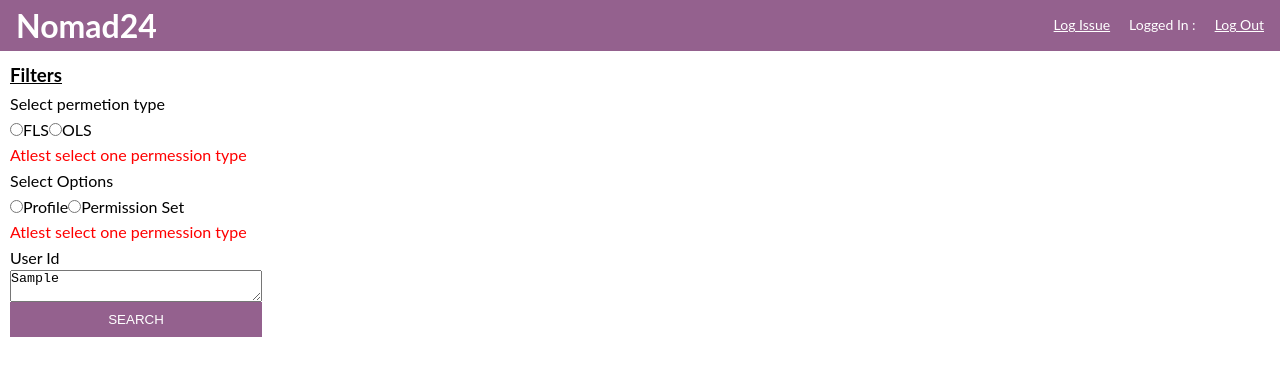
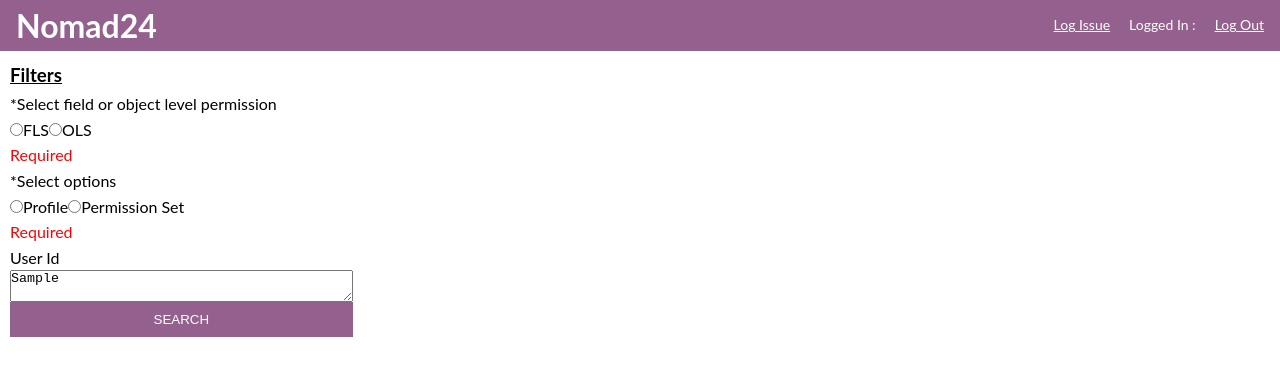
Before and after one commit to Sarveshgithub/Nomad, a React (Create React App) app in the folder client/: page /home in a window 1280 px wide. Both pictures are taken after typing "Sample" into the empty fields and a click on the button "SEARCH". Shown: the top 376 px of the page. Built offline with nearby package versions, Linux system fonts and the light colour scheme; no server answers.

Commit message:
UI changes

```diff
--- a/client/src/component/Home.js
+++ b/client/src/component/Home.js
@@ -11,8 +11,8 @@ function Home(props) {
   const [serverError, setServerError] = useState("");
   const [isSubmitting, setIsSubmitting] = useState(false);
   const [filters, setFilters] = useState({
-    objApi: "contact",
-    fieldApi: "contact.name,contact.email",
+    objApi: "",
+    fieldApi: "",
     userId: "",
     permName: "",
     profileName: "",
@@ -35,11 +35,17 @@ function Home(props) {
   };
   const validation = () => {
     const tempErr = {};
-    if (!filters.isProfile && !filters.isPerm) {
-      tempErr["typeError"] = "Atlest select one permession type";
+    if (!filters.permType) {
+      tempErr["permType"] = "Required";
     }
-    if (!filters.objApi && !filters.fieldApi) {
-      tempErr["apiError"] = "Atlest enter Object or Field Api Name";
+    if (!filters.fslOLS) {
+      tempErr["fslOLS"] = "Required";
+    }
+    if (!filters.fieldApi && filters.fslOLS === "FLS") {
+      tempErr["fieldApi"] = "Required";
+    }
+    if (!filters.objApi && filters.fslOLS === "OLS") {
+      tempErr["objApi"] = "Required";
     }
     return tempErr;
   };
@@ -123,14 +129,14 @@ function Home(props) {
         justifyContent: "space-around",
       }}
     >
-      <div style={{ width: "20%" }}>
+      <div style={{ width: "30%" }}>
         <form onSubmit={submitHandler} noValidate>
           <div style={{ display: "flex", flexDirection: "column" }}>
             <h3>
               <u>Filters</u>
             </h3>
             <div>
-              Select permetion type
+              *Select field or object level permission
               <p>
                 <label>
                   <input
@@ -151,10 +157,10 @@ function Home(props) {
                   {"OLS"}
                 </label>
               </p>
-              {error.typeError && <p className="redColor">{error.typeError}</p>}
+              {error.fslOLS && <p className="redColor">{error.fslOLS}</p>}
             </div>
             <div>
-              Select Options
+              *Select options
               <p>
                 <label>
                   <input
@@ -175,11 +181,11 @@ function Home(props) {
                   {"Permission Set"}
                 </label>
               </p>
-              {error.typeError && <p className="redColor">{error.typeError}</p>}
+              {error.permType && <p className="redColor">{error.permType}</p>}
             </div>
             {filters.fslOLS === "OLS" && (
               <label style={{ display: "flex", flexDirection: "column" }}>
-                Object Api Names
+                *Enter object api names with comma seprated
                 <textarea
                   type="text"
                   name="objApi"
@@ -189,9 +195,10 @@ function Home(props) {
                 />
               </label>
             )}
+            {error.objApi && <p className="redColor">{error.objApi}</p>}
             {filters.fslOLS === "FLS" && (
               <label style={{ display: "flex", flexDirection: "column" }}>
-                Field Api Names
+                *Enter field api names with comma seprated
                 <textarea
                   type="text"
                   name="fieldApi"
@@ -201,10 +208,10 @@ function Home(props) {
                 />
               </label>
             )}
-            {error.apiError && <p className="redColor">{error.apiError}</p>}
+            {error.fieldApi && <p className="redColor">{error.fieldApi}</p>}
             {filters.permType === "Permission" && (
               <label style={{ display: "flex", flexDirection: "column" }}>
-                Permission set Names
+                Enter permission set names
                 <textarea
                   type="text"
                   name="permName"
@@ -216,7 +223,7 @@ function Home(props) {
             )}
             {filters.permType === "Profile" && (
               <label style={{ display: "flex", flexDirection: "column" }}>
-                Profile Names
+                Enter profile names
                 <textarea
                   type="text"
                   name="profileName"
```
